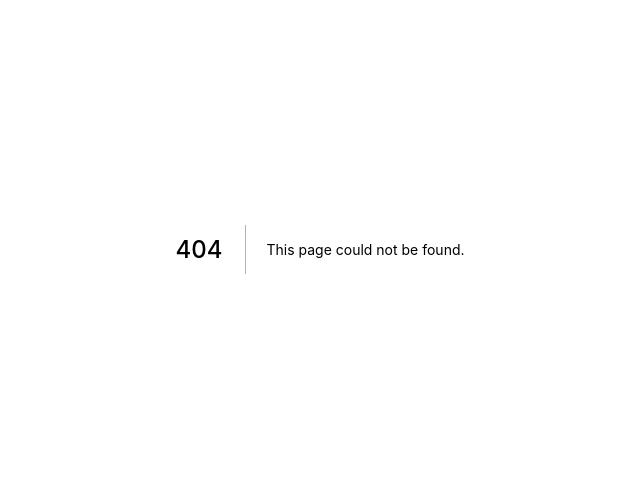
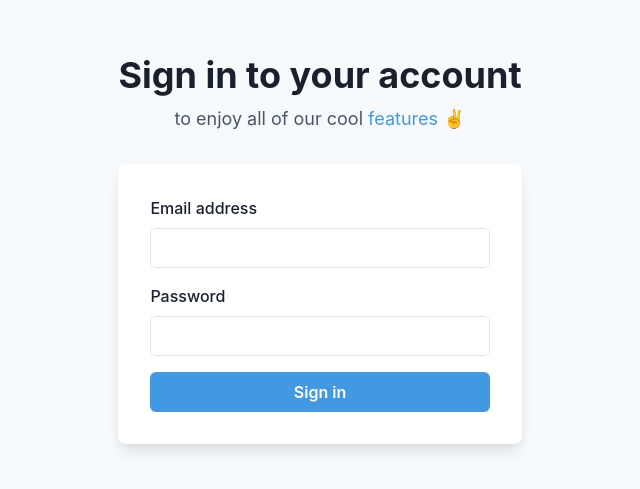
Before and after one commit to pavankpdev/nextjs-isr-social-app, a Next.js app: page /auth in a window 1280 px wide. Before the commit this address had no page. Shown: the part 151-640 px from the top of the page, without its empty margins (320-960 px from the left). Built offline with nearby package versions, Linux system fonts and the light colour scheme.

Commit message:
feat: add auth page

```diff
--- /dev/null
+++ b/pages/auth.tsx
@@ -0,0 +1,59 @@
+import {
+    Flex,
+    Box,
+    FormControl,
+    FormLabel,
+    Input,
+    Checkbox,
+    Stack,
+    Link,
+    Button,
+    Heading,
+    Text,
+    useColorModeValue,
+} from '@chakra-ui/react';
+
+export default function SimpleCard() {
+    return (
+        <Flex
+            minH={'100vh'}
+            align={'center'}
+            justify={'center'}
+            bg={useColorModeValue('gray.50', 'gray.800')}>
+            <Stack spacing={8} mx={'auto'} maxW={'lg'} py={12} px={6}>
+                <Stack align={'center'}>
+                    <Heading fontSize={'4xl'}>Sign in to your account</Heading>
+                    <Text fontSize={'lg'} color={'gray.600'}>
+                        to enjoy all of our cool <Link color={'blue.400'}>features</Link> ✌️
+                    </Text>
+                </Stack>
+                <Box
+                    rounded={'lg'}
+                    bg={useColorModeValue('white', 'gray.700')}
+                    boxShadow={'lg'}
+                    p={8}>
+                    <Stack spacing={4}>
+                        <FormControl id="email">
+                            <FormLabel>Email address</FormLabel>
+                            <Input type="email" />
+                        </FormControl>
+                        <FormControl id="password">
+                            <FormLabel>Password</FormLabel>
+                            <Input type="password" />
+                        </FormControl>
+                        <Stack spacing={10}>
+                            <Button
+                                bg={'blue.400'}
+                                color={'white'}
+                                _hover={{
+                                    bg: 'blue.500',
+                                }}>
+                                Sign in
+                            </Button>
+                        </Stack>
+                    </Stack>
+                </Box>
+            </Stack>
+        </Flex>
+    );
+}
--- a/pages/index.tsx
+++ b/pages/index.tsx
@@ -6,9 +6,10 @@
     <div>
       <Head>
         <title>Create Next App</title>
-        <meta name="description" content="Generated by create next app" />
+        <meta name="description" content="A simple social media app to implement Incremental Static Regeneration (ISR) from nextjs" />
         <link rel="icon" href="/favicon.ico" />
       </Head>
+
     </div>
   )
 }
```
